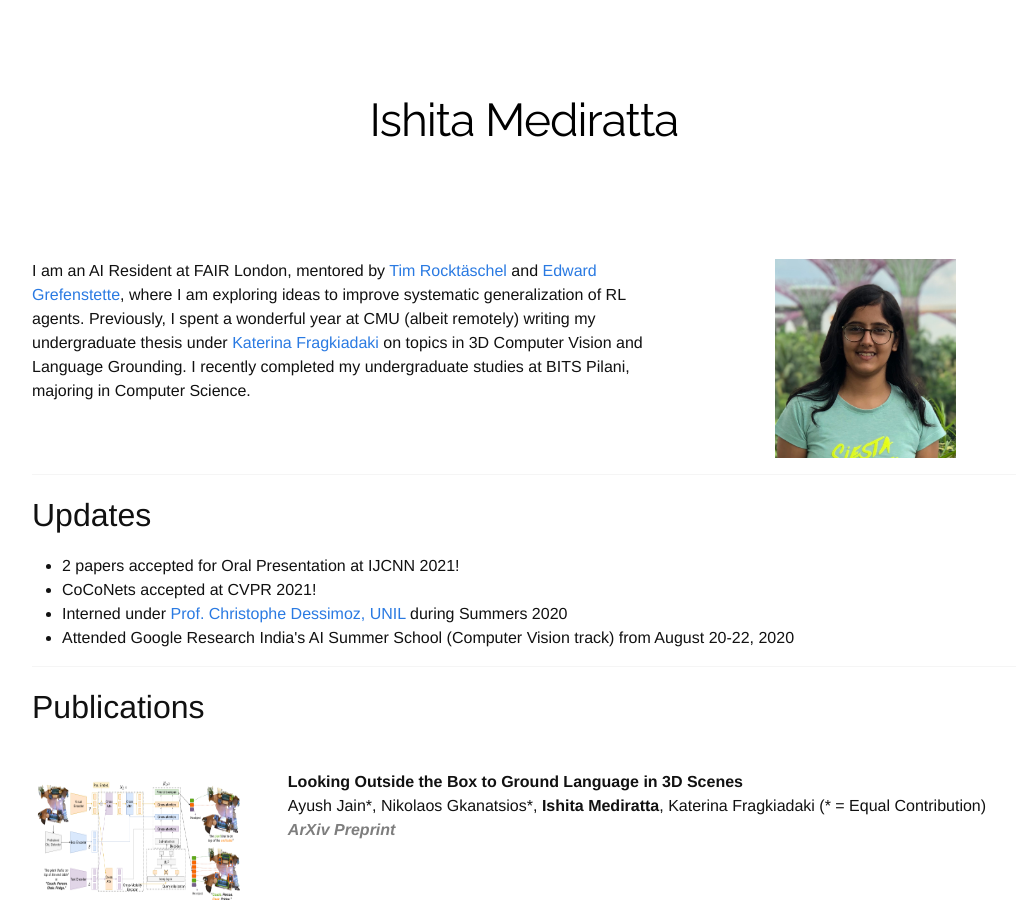
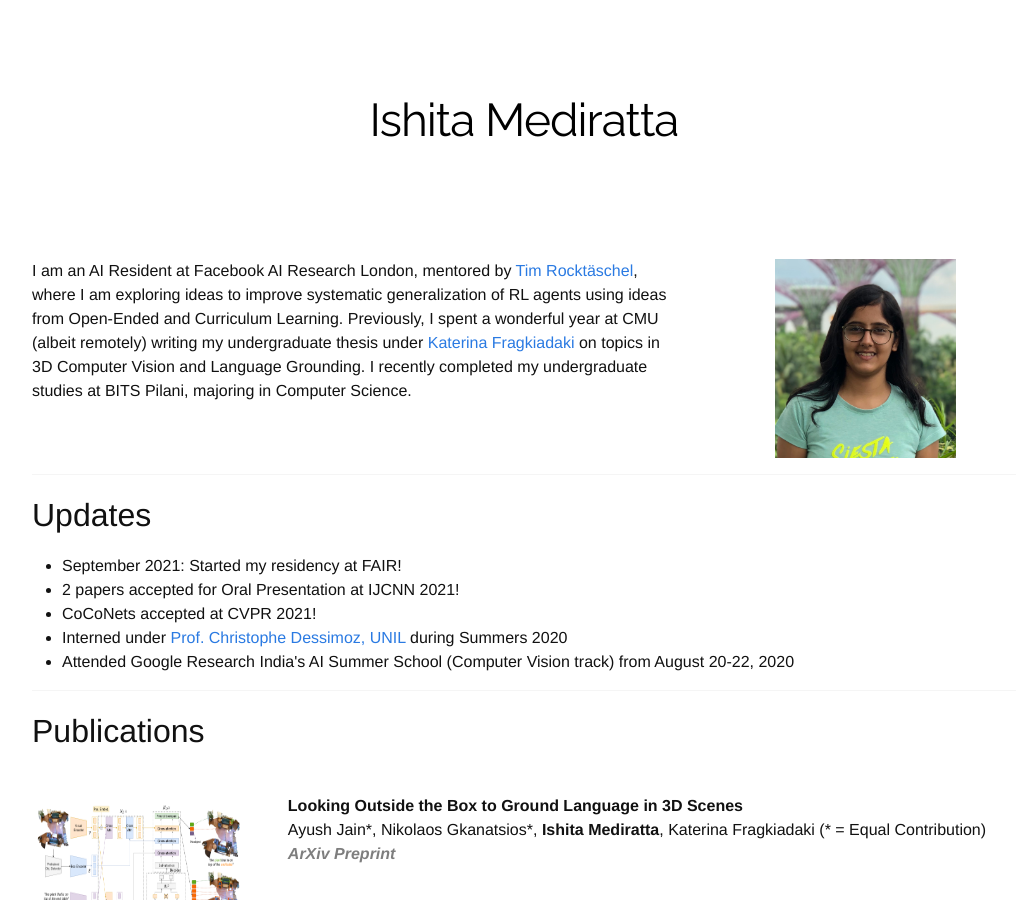
Before and after one commit to ishitamed19/ishitamed19.github.io, a Jekyll site: the page built from index.html, in a window 1280 px wide and 900 px high. Shown: the whole window, without its empty margins (116-1132 px from the left). Built offline with Jekyll 4.4.1, drawn with Linux system fonts in a browser that asks for light colours; nearby versions of some CDN libraries; some web fonts are replaced.

Commit message:
FAIR related

```diff
--- a/index.html
+++ b/index.html
@@ -8,7 +8,7 @@ title: "Ishita Mediratta"
 
 
 	<div class="eight columns">
-		<p>I am an AI Resident at FAIR London, mentored by <a href="https://rockt.github.io/">Tim Rocktäschel</a> and <a href="https://www.egrefen.com/">Edward Grefenstette</a>, where I am exploring ideas to improve systematic generalization of RL agents. Previously, I spent a wonderful year at CMU (albeit remotely) writing my undergraduate thesis under <a href="https://www.cs.cmu.edu/~katef/">Katerina Fragkiadaki</a> on topics in 3D Computer Vision and Language Grounding. I recently completed my undergraduate studies at BITS Pilani, majoring in Computer Science. </p>
+		<p>I am an AI Resident at Facebook AI Research London, mentored by <a href="https://rockt.github.io/">Tim Rocktäschel</a>, where I am exploring ideas to improve systematic generalization of RL agents using ideas from Open-Ended and Curriculum Learning. Previously, I spent a wonderful year at CMU (albeit remotely) writing my undergraduate thesis under <a href="https://www.cs.cmu.edu/~katef/">Katerina Fragkiadaki</a> on topics in 3D Computer Vision and Language Grounding. I recently completed my undergraduate studies at BITS Pilani, majoring in Computer Science. </p>
 
 
 <!-- 		<center class="prof-summary"> <h1 class="page-heading"><a class="post-link " href="/about">Professional Summary</a> </h1></center> -->
@@ -24,6 +24,7 @@ title: "Ishita Mediratta"
 
 <h1 style="text-align:left" align="left">Updates</h1>
 <ul>
+  <li>September 2021: Started my residency at FAIR!</li>
   <li>2 papers accepted for Oral Presentation at IJCNN 2021!</li>
   <li>CoCoNets accepted at CVPR 2021!</li>
   <li>Interned under <a href="https://lab.dessimoz.org/">Prof. Christophe Dessimoz, UNIL</a> during Summers 2020</li>
```
